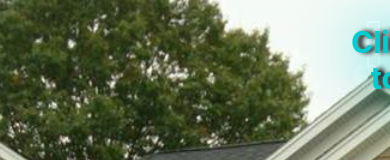
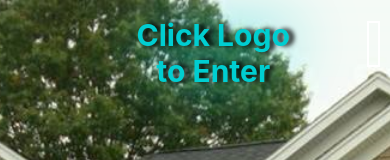
Before and after one commit to CramerJ1470/cramerec1, a React (Create React App) app: page / in a window 390 px wide. Shown: the top 160 px of the page. Built offline with nearby package versions, Linux system fonts and the light colour scheme.

Commit message:
change logo to be responsive to screen change

```diff
--- a/src/index.css
+++ b/src/index.css
@@ -17,30 +17,23 @@
     width: 100%;
     height: auto;
 }
-@media all and (max-width:414px) {
-	.images {
-		height: 896px;
-		width: auto;
+@media all and (max-width:415px) {
 
-	}
 
-	body {
-		background-size: 414px;
-	}
+
 	.grid-container{
 	 width: 100%;
 	 height: auto;
 	}
-	#logo {
-		width: 42px;
-		height: auto;
+
+
+div .clicklogo.shadow1.center.picbox {
+	position: absolute;
+		left: 35%;
 	}
-
-	.banner {
-
-		height: 30px;
-		width: auto;
-	}
+.cropped {
+	height: 30px;
+}
 
 }
 
@@ -319,7 +312,7 @@ code {
 div .clicklogo {
 	position: relative;
 	top: 2%;
-	left: 90%;
+	left: 45%;
 	display: inline-block;
 	align-items: center;
 	color: darkturquoise;
```
